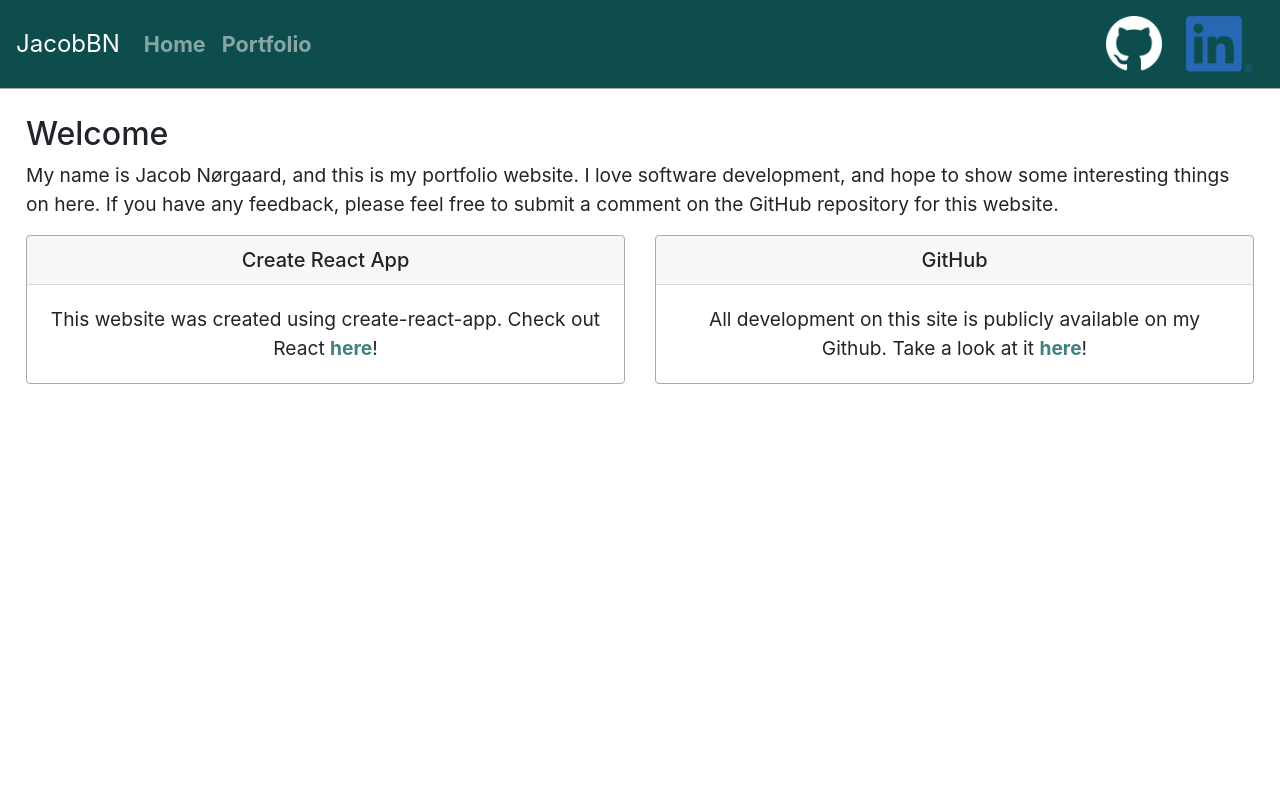
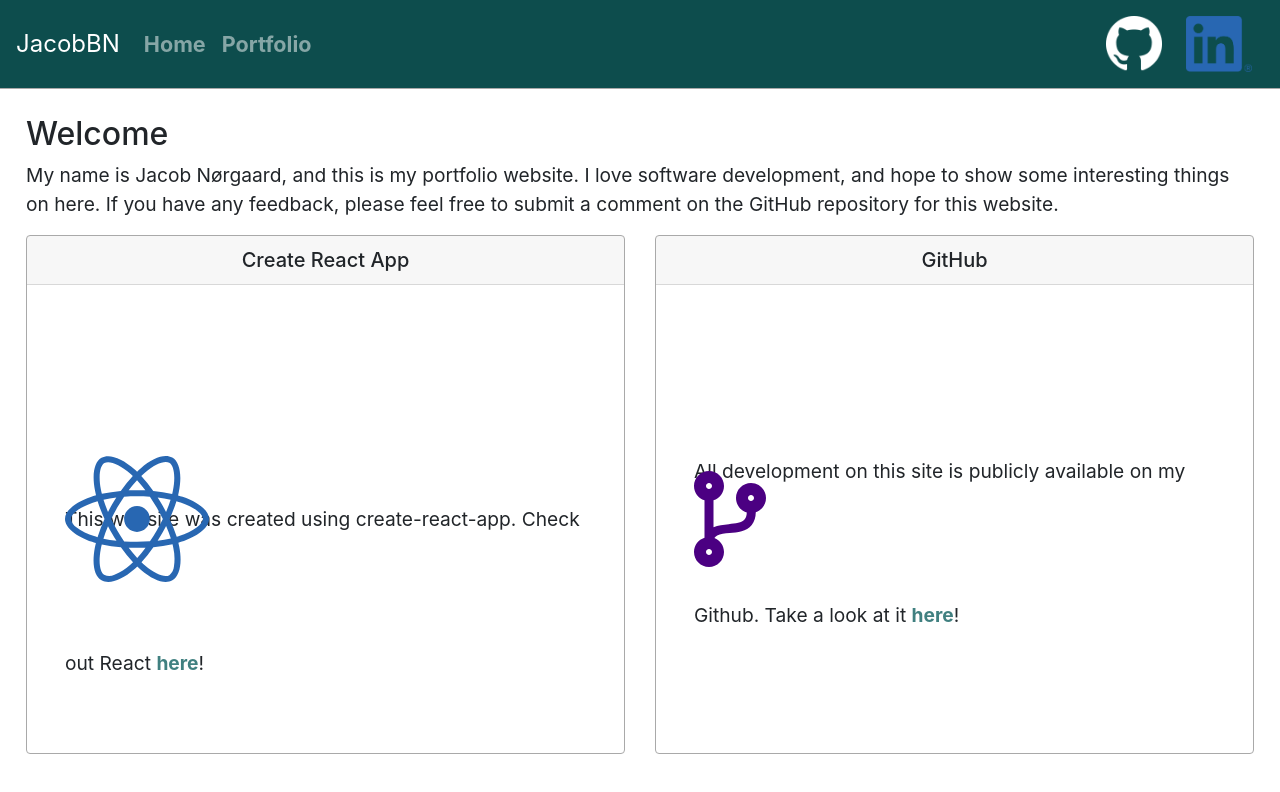
Before and after one commit to JacobBN/React-Portfolio-App, a React (Create React App) app: page / in a window 1280 px wide. Shown: the top 792 px of the page. Built offline with nearby package versions, Linux system fonts and the light colour scheme.

Commit message:
Added react and github icons

```diff
--- a/package.json
+++ b/package.json
@@ -3,6 +3,10 @@
   "version": "0.1.0",
   "private": true,
   "dependencies": {
+    "@fortawesome/fontawesome-svg-core": "^1.2.19",
+    "@fortawesome/free-brands-svg-icons": "^5.9.0",
+    "@fortawesome/free-solid-svg-icons": "^5.9.0",
+    "@fortawesome/react-fontawesome": "^0.1.4",
     "bootstrap": "^4.3.1",
     "react": "^16.8.6",
     "react-bootstrap": "^1.0.0-beta.9",
--- a/src/views/Home.js
+++ b/src/views/Home.js
@@ -1,5 +1,8 @@
 import React from 'react';
 import Card from 'react-bootstrap/Card';
+import { FontAwesomeIcon } from '@fortawesome/react-fontawesome';
+import { faCodeBranch } from '@fortawesome/free-solid-svg-icons';
+import { faReact } from '@fortawesome/free-brands-svg-icons';
 import './style/Home.css';
 
 function Home() {
@@ -15,6 +18,7 @@ function Home() {
           <Card>
             <Card.Header as="h5">Create React App</Card.Header>
             <Card.Body>
+              <FontAwesomeIcon icon={faReact} color="#2867b2" size="9x" className="font-icon"/>
               <Card.Text>
                 This website was created using create-react-app.
                 Check out React <a href="https://reactjs.org/">here</a>!
@@ -24,6 +28,7 @@ function Home() {
           <Card>
             <Card.Header as="h5">GitHub</Card.Header>
             <Card.Body>
+              <FontAwesomeIcon icon={faCodeBranch} color="indigo" size="6x" className="font-icon"/>
               <Card.Text>
                 All development on this site is publicly available on my Github.
                 Take a look at it <a href="https://github.com/JacobBN/React-Portfolio-App/">here</a>!
--- a/src/views/style/Home.css
+++ b/src/views/style/Home.css
@@ -1,13 +1,21 @@
 .card {
   border: 1px solid darkgray;
 }
-
 .card-header {
   text-align: center;
+}
+.card-body {
+  padding: 18px 38px 18px 38px;
 }
 .card-title {
   text-align: center;
 }
 .card-text {
-  text-align: center;
+  float: right;
+  line-height: 144px;
 }
+.font-icon {
+  position: relative;
+  top: 50%;
+  transform: translateY(-50%);
+}
```
Also changed, not shown: 1 other file (tests, documents, lock files or other folders).
